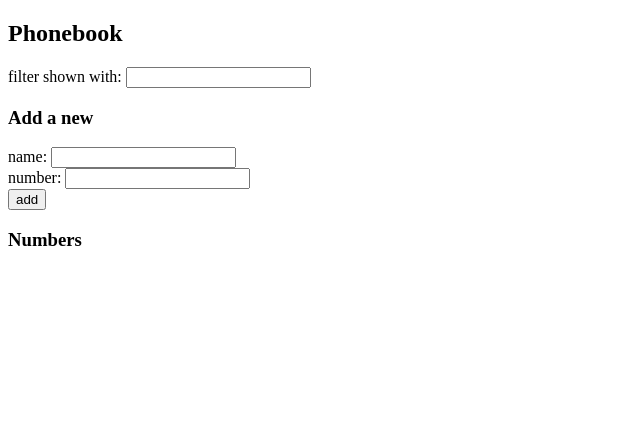
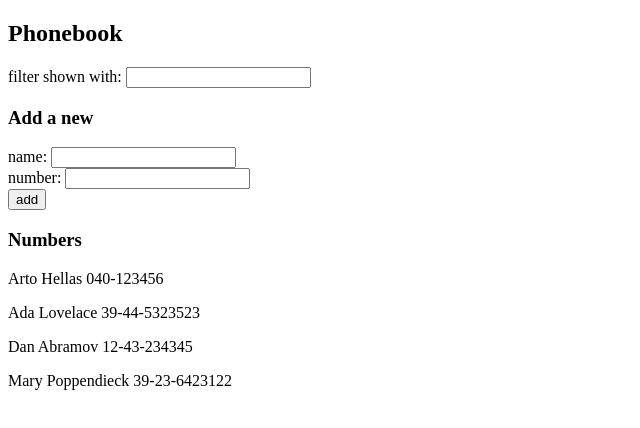
Before and after one commit to jjferpa/fullstackopen, a React (Vite) app in the folder part2/agenda/: page / in a window 1280 px wide. Shown: the top 428 px of the page, without its empty margins (0-640 px from the left). Built offline with nearby package versions, Linux system fonts and the light colour scheme; data requests are answered from the project's data file.

Commit message:
Ejercicio 2.11

```diff
--- /dev/null
+++ b/part2/agenda/db.json
@@ -0,0 +1,24 @@
+{
+    "persons":[
+      {
+        "name": "Arto Hellas",
+        "number": "040-123456",
+        "id": 1
+      },
+      {
+        "name": "Ada Lovelace",
+        "number": "39-44-5323523",
+        "id": 2
+      },
+      {
+        "name": "Dan Abramov",
+        "number": "12-43-234345",
+        "id": 3
+      },
+      {
+        "name": "Mary Poppendieck",
+        "number": "39-23-6423122",
+        "id": 4
+      }
+    ]
+  }
--- a/part2/agenda/package.json
+++ b/part2/agenda/package.json
@@ -7,9 +7,11 @@
     "dev": "vite",
     "build": "vite build",
     "lint": "eslint . --ext js,jsx --report-unused-disable-directives --max-warnings 0",
-    "preview": "vite preview"
+    "preview": "vite preview",
+    "server": "json-server -p3001 --watch db.json"
   },
   "dependencies": {
+    "axios": "^1.7.3",
     "react": "^18.3.1",
     "react-dom": "^18.3.1"
   },
@@ -21,6 +23,7 @@
     "eslint-plugin-react": "^7.34.3",
     "eslint-plugin-react-hooks": "^4.6.2",
     "eslint-plugin-react-refresh": "^0.4.7",
+    "json-server": "^1.0.0-beta.1",
     "vite": "^5.3.4"
   }
 }
--- a/part2/agenda/src/App.jsx
+++ b/part2/agenda/src/App.jsx
@@ -1,13 +1,23 @@
 import { Filter } from './components/Filter';
 import { Person } from './components/Person';
 import { PersonForm } from './components/PersonForm';
-import { useState } from 'react';
+import { useEffect, useState } from 'react';
+import axios from 'axios';
 
 const App = () => {
   const [persons, setPersons] = useState([]);
   const [newName, setNewName] = useState('');
   const [newNumber, setNewNumber] = useState('');
   const [newSearch, setNewSearch] = useState('');
+
+  useEffect(() =>{
+    axios
+      .get('http://localhost:3001/persons')
+      .then(response => {
+        setPersons(response.data)
+      })
+    }, []);
+
 
   const addName = (event) =>{
     event.preventDefault();
```
Also changed, not shown: 2 other files (tests, documents, lock files or other folders).
